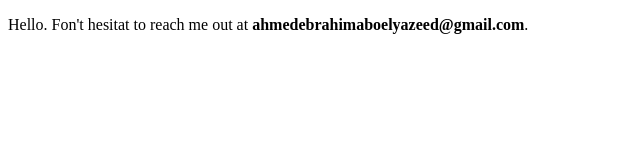
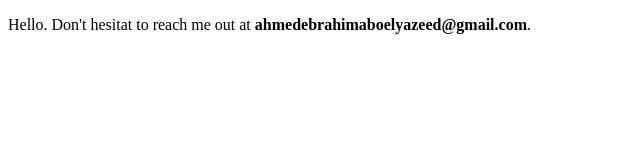
Before and after one commit to AhmedAboelyazeed-M/AhmedAboelyazeed-M, a plain HTML site: page index.html in a window 1280 px wide. Shown: the full height of the page, 0-640 px from the left. Drawn offline with Linux system fonts and the light colour scheme.

Commit message:
Update index.html

```diff
--- a/index.html
+++ b/index.html
@@ -4,7 +4,7 @@
     <title>Ahmed Aboelyazeed Home Page!</title>
   </head>
   <body>
-    <p>Hello. Fon't hesitat to reach me out at <strong>ahmedebrahimaboelyazeed@gmail.com</strong>.</p>
+    <p>Hello. Don't hesitat to reach me out at <strong>ahmedebrahimaboelyazeed@gmail.com</strong>.</p>
 <!--     <p>This is an example paragraph. Anything in the <strong>body</strong> tag will appear on the page, just like this <strong>p</strong> tag and its contents.</p> -->
   </body>
 </html>
```
